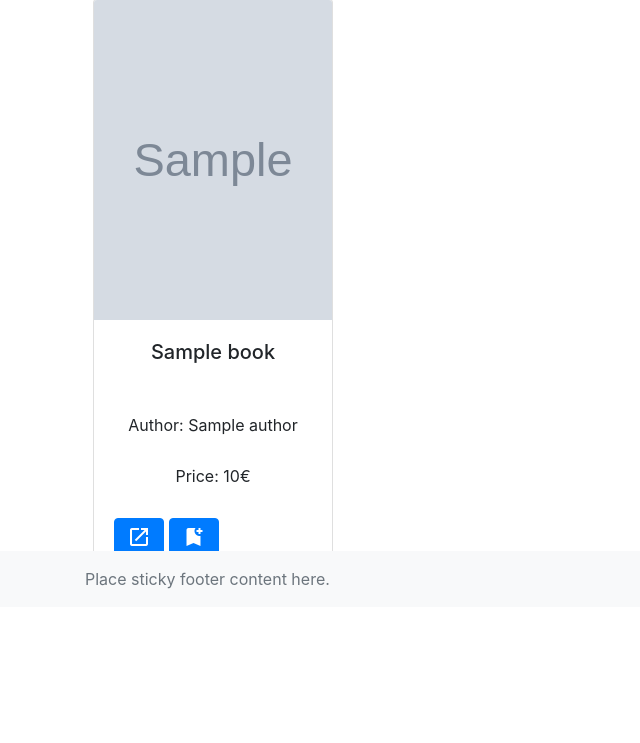
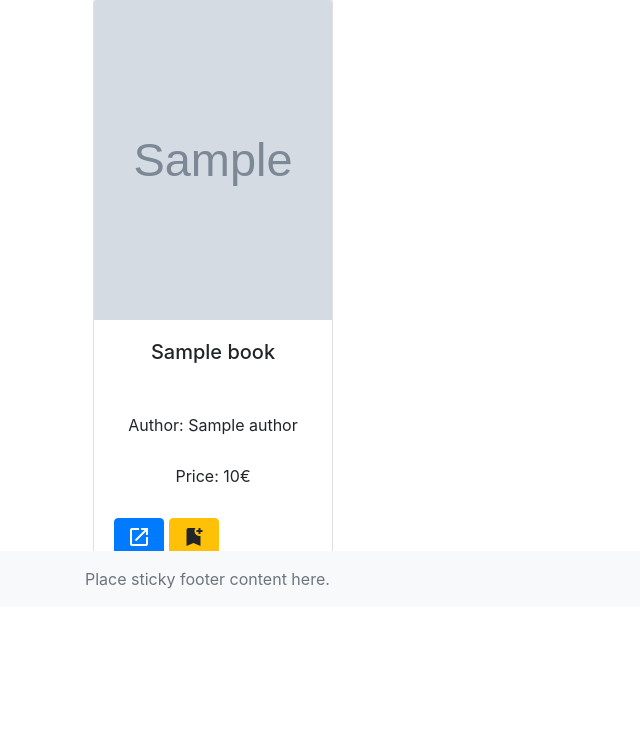
Before and after one commit to LucasTHOMAS18/Projet-Flask, a Python web app: template src/templates/home.html in a window 1280 px wide. Shown: the part 193-936 px from the top of the page, without its empty margins (0-640 px from the left). Run offline with Jinja, Linux system fonts and the light colour scheme; the template is opened without the code that fills it: most values are stand-ins (such as "Sample title", 1, 10 or a date in 2020); grey boxes marked "Sample" are stand-in pictures; some libraries are stand-ins or nearby versions.

Commit message:
Fav button colors

```diff
--- a/src/templates/book-card.html
+++ b/src/templates/book-card.html
@@ -13,12 +13,12 @@
         {% if x in current_user.favorite_books %}
         <form action="{{ url_for('remove_favorite', book_id=x.id, next=url_for('home'))}}" method="POST">
             <a href="{{ url_for('detail_book', id=x.id) }}" class="btn btn-primary material-icons">open_in_new</a>
-            <button type="submit" class="btn btn-primary material-icons">bookmark_remove</button>
+            <button type="submit" class="btn btn-danger material-icons">bookmark_remove</button>
         </form>
         {% else %}
         <form action="{{ url_for('add_favorite', book_id=x.id, next=url_for('home')) }}" method="POST">
             <a href="{{ url_for('detail_book', id=x.id) }}" class="btn btn-primary material-icons">open_in_new</a>
-            <button type="submit" class="btn btn-primary material-icons">bookmark_add</button>
+            <button type="submit" class="btn btn-warning material-icons">bookmark_add</button>
         </form>
         {% endif %}
     </div>
```
